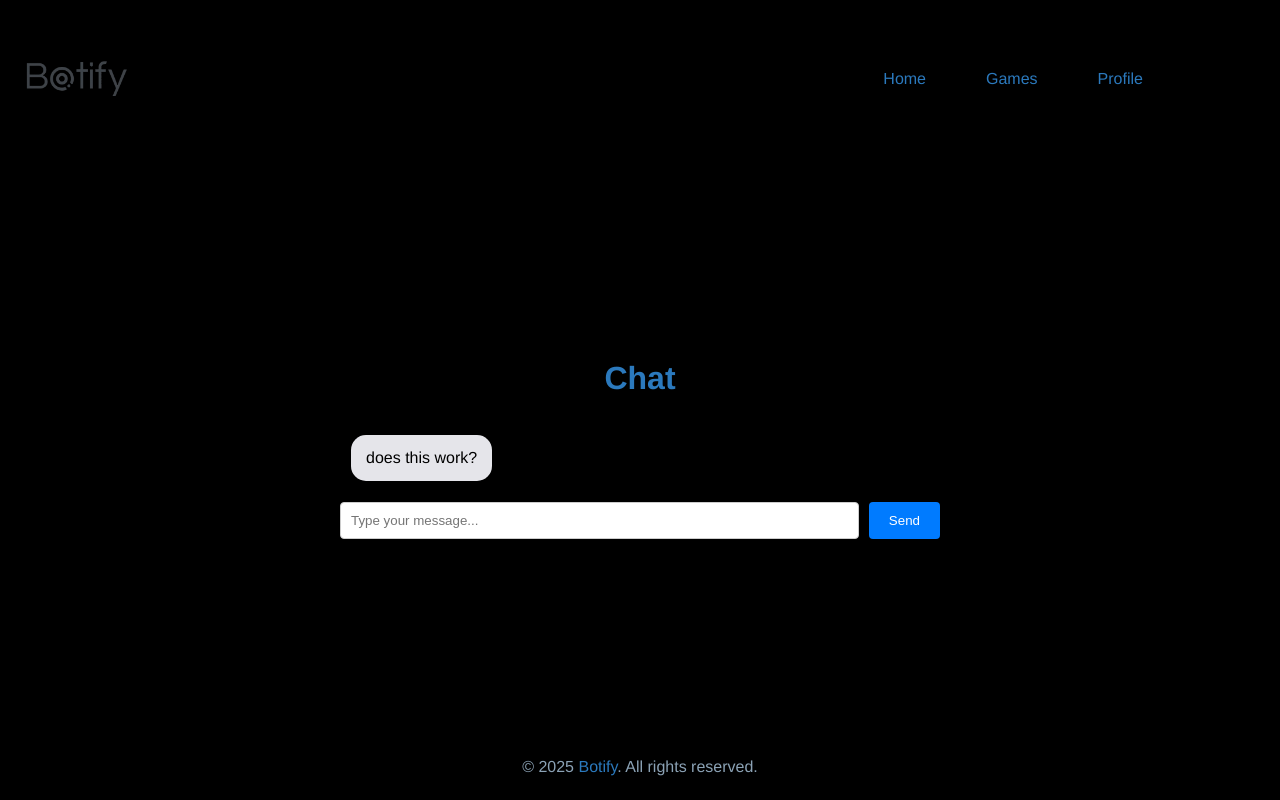
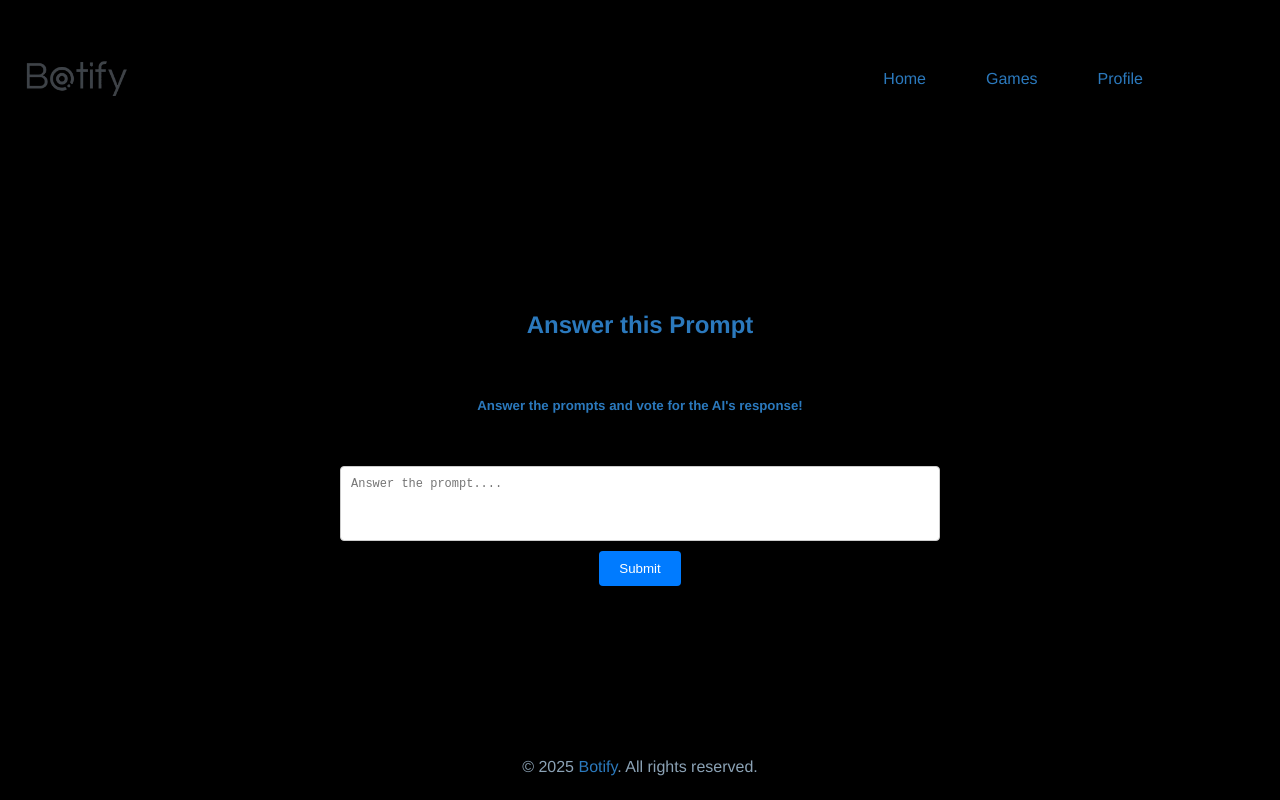
Before and after one commit to jamesql/AIChatRoom, a Next.js app in the folder React/: page /prompt_dev in a window 1280 px wide. Built offline with nearby package versions, Linux system fonts and the light colour scheme.

Commit message:
remade prompt and styled it similar to the figma layout

```diff
--- a/React/pages/prompt_dev.tsx
+++ b/React/pages/prompt_dev.tsx
@@ -1,90 +1,44 @@
+import React, { useState } from 'react';
+import NavigationBar from '@/components/NavigationBar';
 import Footer from '@/components/Footer';
-import NavigationBar from '@/components/NavigationBar';
-import React, { useEffect, useRef, useState } from 'react';
 import classes from '../styles/promptDev.module.css';
 
-interface Message {
-    sender: string; // "player" or "other", neeed help with connecting other people to this page
-    text: string;
-}
+const PromptDev: React.FC = () => {
+    const [response, setResponse] = useState("");
 
-const PromptDev: React.FC = () => {
-    const [messages, setMessages] = useState<Message[]>([
-        { sender: "other", text: "does this work?" }
-    ]);
-    const [response, setResponse] = useState("");
-    const chatContainerRef = useRef<HTMLDivElement>(null);
-
-    const handleResponseChange = (e: React.ChangeEvent<HTMLInputElement>) => {
+    const handleResponseChange = (e: React.ChangeEvent<HTMLTextAreaElement>) => {
         setResponse(e.target.value);
     };
 
     const handleSubmit = () => {
         if (response.trim() === "") return;
-
-        // add the users messages to the list
-        setMessages((prevMessages) => [
-            ...prevMessages,
-            { sender: "player", text: response }
-        ]);
-
-        // test prompts,change this with the other users prompts
-        // not sure how to do that
-        setTimeout(() => {
-            setMessages((prevMessages) => [
-                ...prevMessages,
-                { sender: "other", text: "its working!" }
-            ]);
-        }, 1000);
-
+        console.log("User response:", response); //check response in the console
         setResponse("");
     };
-
-    const handleKeyDown = (e: React.KeyboardEvent<HTMLInputElement>) => {
-        if (e.key === "Enter") {
-            handleSubmit();
-        }
-    };
-
-    // scroll to the bottom of the chat box
-    useEffect(() => {
-        if (chatContainerRef.current) {
-            chatContainerRef.current.scrollTop = chatContainerRef.current.scrollHeight;
-        }
-    }, [messages]);
 
     return (
         <div className={classes.container}>
             <NavigationBar authButtons={false} />
             <main className={classes.main}>
-                <h1 className={classes.title}>Chat</h1>
-                <div className={classes.chatContainer} ref={chatContainerRef}>
-                    {messages.map((message, index) => (
-                        <div
-                            key={index}
-                            className={
-                                message.sender === "player"
-                                    ? classes.playerMessage
-                                    : classes.otherMessage
-                            }
-                        >
-                            {message.text}
-                        </div>
-                    ))}
+                <div className={classes.header}>
+                    <h1 className={classes.title}>Answer this Prompt</h1>
                 </div>
-                <div className={classes.inputBox}>
-                    <input
-                        type="text"
-                        value={response}
-                        onChange={handleResponseChange}
-                        onKeyDown={handleKeyDown}
-                        placeholder="Type your message..."
-                        className={classes.input}
-                    />
-                    <button onClick={handleSubmit} className={classes.submitButton}>
-                        Send
-                    </button>
+                <div className={classes.prompt}>
+                    <h5 className={classes.subtitle}>Answer the prompts and vote for the AI's response!</h5>
                 </div>
+                <textarea
+                    className={classes.responseInput}
+                    value={response}
+                    onChange={handleResponseChange}
+                    placeholder="Answer the prompt...."
+                />
+                {/* might add functionality to press enter to submit the response */}
+                <button
+                    onClick={handleSubmit}
+                    className={classes.submitButton}
+                >
+                    Submit
+                </button>
             </main>
             <Footer />
         </div>
--- a/React/styles/promptDev.module.css
+++ b/React/styles/promptDev.module.css
@@ -13,58 +13,32 @@
     justify-content: center;
 }
 
-.title {
-    font-size: 2rem;
-    margin-bottom: 20px;
+.header {
+    margin-bottom: flex;
+    text-align: center;
 }
 
-.chatContainer {
+.prompt {
+    margin-bottom: flex;
+    padding: 50px;
+    text-align: center;
+}
+
+.title {
+    font-size: 24px;
+    font-weight: bold;
+}
+
+.responseInput {
     width: 100%;
     max-width: 600px;
-    height: auto;
-    border: 1px solid #000000;
-    border-radius: 4px;
+    height: 75px;
     padding: 10px;
-    background-color: #000000;
-    overflow-y: auto;
-    display: flex;
-    flex-direction: column;
-    gap: 10px;
-}
-
-.playerMessage {
-    align-self: flex-end;
-    background-color: #007bff;
-    color: white;
-    padding: 10px 15px;
-    border-radius: 15px;
-    max-width: 70%;
-    word-wrap: break-word;
-}
-
-.otherMessage {
-    align-self: flex-start;
-    background-color: #e5e5ea;
-    color: black;
-    padding: 10px 15px;
-    border-radius: 15px;
-    max-width: 70%;
-    word-wrap: break-word;
-}
-
-.inputBox {
-    display: flex;
-    width: 100%;
-    max-width: 600px;
-    margin-top: 10px;
-}
-
-.input {
-    flex: 1;
-    padding: 10px;
+    font-size: 12px;
     border: 1px solid #ccc;
     border-radius: 4px;
-    margin-right: 10px;
+    margin-bottom: 10px;
+    resize: none;
 }
 
 .submitButton {
```
